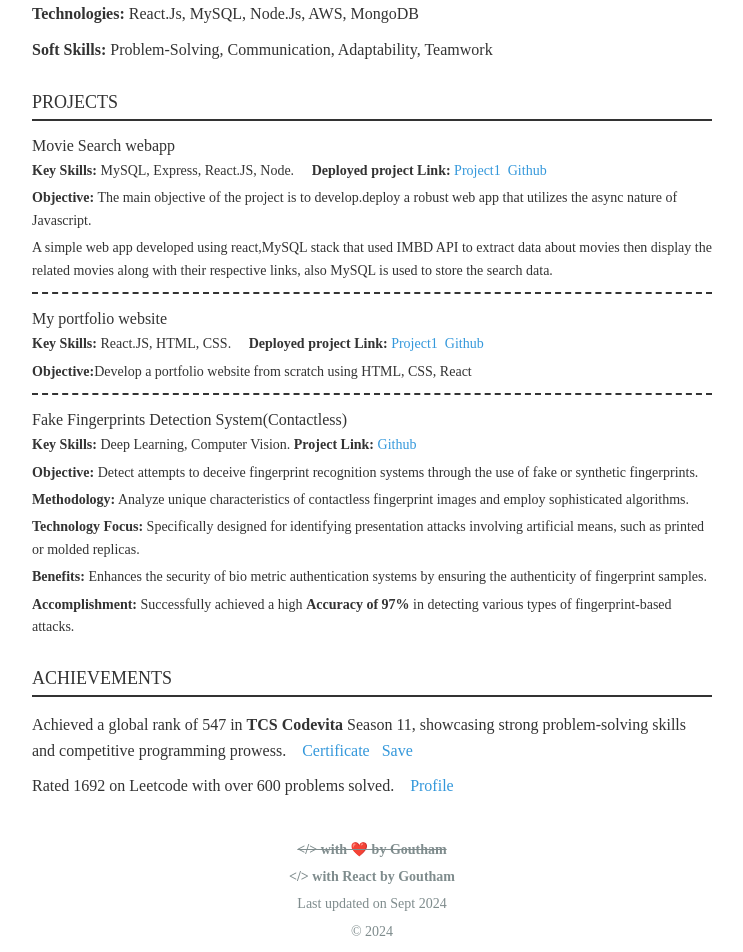
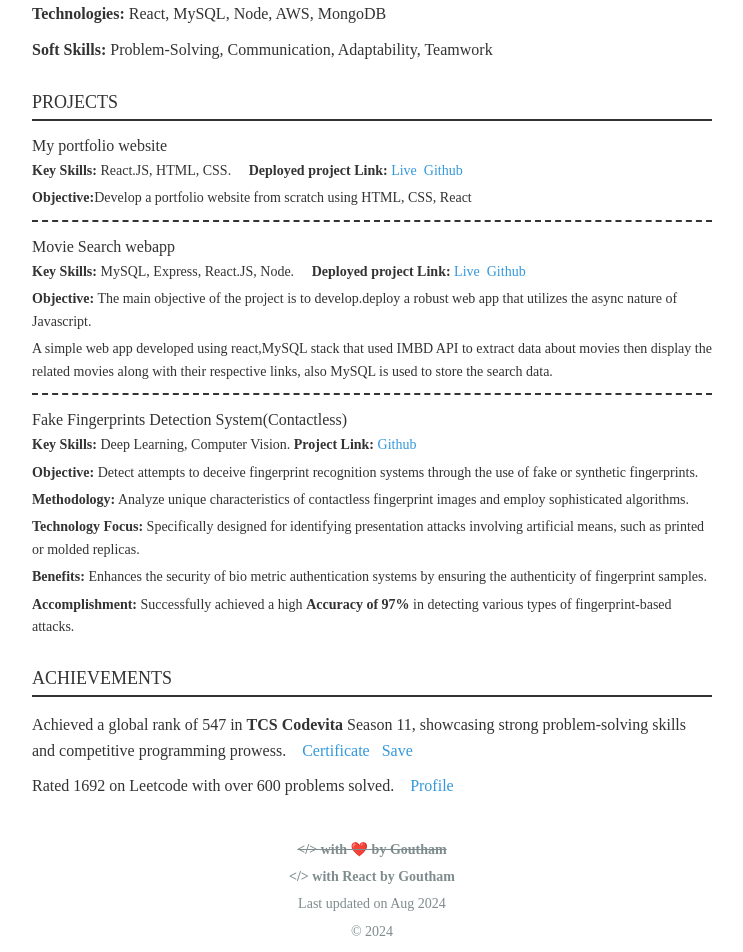
Before and after one commit to GouthamReddy1216/portfolio, a React (Create React App) app: page / in a window 1280 px wide. Shown: the part 440-1392 px from the top of the page, without its empty margins (268-1011 px from the left). Built offline with nearby package versions, Linux system fonts and the light colour scheme; the HTML template or start-up script is replaced by a standard one.

Commit message:
cv added

```diff
--- a/package.json
+++ b/package.json
@@ -15,7 +15,7 @@
   },
   "scripts": {
     "start": "react-scripts start",
-    "build": "react-scripts build",
+   "build": "react-scripts build",
     "test": "react-scripts test",
     "eject": "react-scripts eject"
   },
--- a/src/App.js
+++ b/src/App.js
@@ -1,6 +1,7 @@
 import React from 'react';
 import './App.css';
 import Certificate from "./codevita_certificate.pdf";
+import cv from "./CV.pdf";
 function App() {
   return (
     <div className='App'>
@@ -10,7 +11,7 @@ function App() {
 
       <div className='links'>
       <div className='link'>
-          <a href={Certificate} download='Goutham_resume' target="_blank" rel="noopener noreferrer">Save this CV</a>
+          <a href={cv} download='Goutham_CV' target="_blank" rel="noopener noreferrer">Save this CV</a>
         </div>
         <div className='link'>
           <a href='https://github.com/GouthamReddy1216/' target="_blank" rel="noopener noreferrer">Github</a>
@@ -46,7 +47,7 @@ function App() {
         <h2>SKILLS</h2>
         <ul>
           <li><strong>Languages:</strong> C++, JavaScript, Python</li>
-          <li><strong>Technologies:</strong> React.Js, MySQL, Node.Js, AWS, MongoDB</li>
+          <li><strong>Technologies:</strong> React, MySQL, Node, AWS, MongoDB</li>
           <li><strong>Soft Skills:</strong> Problem-Solving, Communication, Adaptability, Teamwork</li>
         </ul>
       </div>
@@ -55,17 +56,17 @@ function App() {
         <h2>PROJECTS</h2>
 
         <div className='project'>
-          <h3>Movie Search webapp</h3>
-          <p><strong>Key Skills:</strong> MySQL, Express, React.JS, Node.&emsp; <strong>Deployed project Link:</strong> <a href="https://practice-production-468d.up.railway.app/" target="_blank" rel="noopener noreferrer">Project1</a>&ensp;<a href="https://github.com/GouthamReddy1216/practice" target="_blank" rel="noopener noreferrer">Github</a></p>
-          <p><strong>Objective:</strong> The main objective of the project is to develop.deploy a robust web app that utilizes the async nature of Javascript.</p>
-          <p>A simple web app developed using react,MySQL stack that used IMBD API to extract data about movies then display the related movies along with their respective links,  also MySQL is used to store the search data.</p>
+          <h3>My portfolio website</h3>
+          <p><strong>Key Skills:</strong> React.JS, HTML, CSS.&emsp; <strong>Deployed project Link:</strong> <a href="https://practice-production-468d.up.railway.app/" target="_blank" rel="noopener noreferrer">Live</a>&ensp;<a href="https://github.com/GouthamReddy1216/prortfolio" target="_blank" rel="noopener noreferrer">Github</a></p>
+          <p><strong>Objective:</strong>Develop a portfolio website from scratch using HTML, CSS, React</p>
           <div className='project-end'></div>
         </div>
 
         <div className='project'>
-          <h3>My portfolio website</h3>
-          <p><strong>Key Skills:</strong> React.JS, HTML, CSS.&emsp; <strong>Deployed project Link:</strong> <a href="https://practice-production-468d.up.railway.app/" target="_blank" rel="noopener noreferrer">Project1</a>&ensp;<a href="https://github.com/GouthamReddy1216/practice" target="_blank" rel="noopener noreferrer">Github</a></p>
-          <p><strong>Objective:</strong>Develop a portfolio website from scratch using HTML, CSS, React</p>
+          <h3>Movie Search webapp</h3>
+          <p><strong>Key Skills:</strong> MySQL, Express, React.JS, Node.&emsp; <strong>Deployed project Link:</strong> <a href="https://practice-production-468d.up.railway.app/" target="_blank" rel="noopener noreferrer">Live</a>&ensp;<a href="https://github.com/GouthamReddy1216/practice" target="_blank" rel="noopener noreferrer">Github</a></p>
+          <p><strong>Objective:</strong> The main objective of the project is to develop.deploy a robust web app that utilizes the async nature of Javascript.</p>
+          <p>A simple web app developed using react,MySQL stack that used IMBD API to extract data about movies then display the related movies along with their respective links,  also MySQL is used to store the search data.</p>
           <div className='project-end'></div>
         </div>
 
@@ -94,7 +95,7 @@ function App() {
       <footer className='footer'>
         <p> <strong><s> &lt;/&gt; with ❤️ by Goutham</s></strong> </p>
         <p><strong> &lt;/&gt; with React by Goutham </strong></p>
-        <p>Last updated on Sept 2024 </p>
+        <p>Last updated on Aug 2024 </p>
         <p>© 2024</p>
       </footer>
 
```
Also changed, not shown: 1 other file (tests, documents, lock files or other folders).
